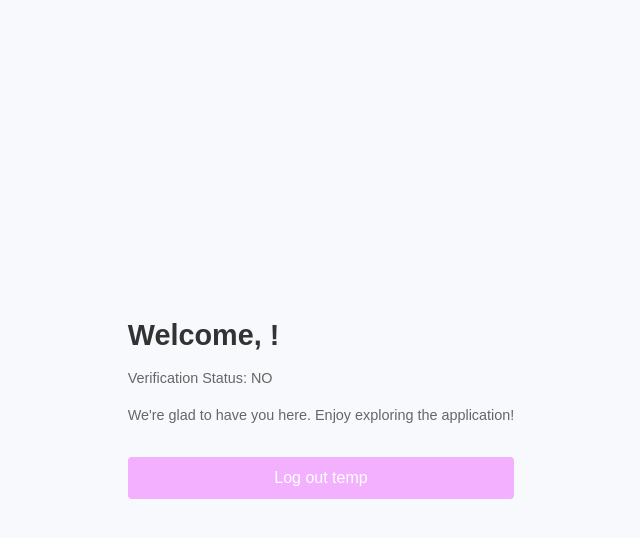
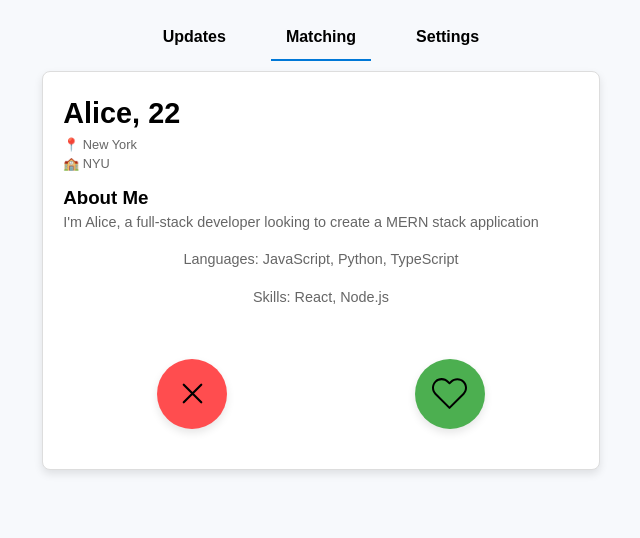
Before and after one commit to cop4331-team18/large-project, a React (Vite) app in the folder frontend/: page /matching in a window 1280 px wide. Before the commit this address led to /. Shown: the top 538 px of the page, without its empty margins (339-979 px from the left). Built offline with nearby package versions, Linux system fonts and the light colour scheme; no server answers.

Commit message:
Created matching page and connected login button to matching page

```diff
--- a/frontend/src/App.tsx
+++ b/frontend/src/App.tsx
@@ -2,6 +2,7 @@ import { useState, useEffect } from 'react';
 import { BrowserRouter as Router, Route, Routes, Navigate } from 'react-router-dom';
 import AuthForm from './AuthForm';
 import HomePage from './HomePage';
+import MatchingPage from './MatchingPage';
 import { apiCall, User } from './util/constants';
 
 function App() {
@@ -28,6 +29,7 @@ function App() {
          path="/login"
          element={<AuthForm fetchUserStatus={fetchUserStatus} isLoggedIn={isLoggedIn}/>}
         />
+        <Route path="/matching" element={<MatchingPage />} />
         <Route
           path="*"
           element={<Navigate to="/" replace />}
--- a/frontend/src/AuthForm.tsx
+++ b/frontend/src/AuthForm.tsx
@@ -21,7 +21,7 @@ function AuthForm({ fetchUserStatus, isLoggedIn }: AuthFormProps) {
 
   useEffect(() => {
     if (isLoggedIn) {
-      navigate("/");
+      navigate("/matching");
     }
   }, [isLoggedIn]);
 
@@ -33,7 +33,8 @@ function AuthForm({ fetchUserStatus, isLoggedIn }: AuthFormProps) {
         password,
       });
       if (response.status === 200) {
-        alert("Login successful!"); // TODO: delete after
+        // alert("Login successful!"); // TODO: delete after
+        navigate("/matching");
         fetchUserStatus();
       }
     } catch (error) {
--- /dev/null
+++ b/frontend/src/MatchingPage.css
@@ -0,0 +1,144 @@
+html, body {
+    height: 100%;
+    margin: 0;
+    padding: 0;
+}
+
+.matching-page {
+    font-family: Arial, sans-serif;
+    min-height: 100vh;
+    width: 100%;
+    padding: 20px;
+    text-align: center;
+  }
+
+  .tabs {
+    display: flex;
+    justify-content: center;
+    margin-top: 15px;
+  }
+
+  .tab {
+    margin: 0 15px;
+    text-align: center;
+    cursor: pointer;
+    font-weight: bold;
+    padding: 10px 15px;
+  }
+
+  .tab.active {
+    color: #0078d7;
+    border-bottom: 2px solid #0078d7;
+  }
+
+  .tab.tab {
+    color: black;
+  }
+
+  .tab-icon {
+    width: 24px;
+    height: 24px;
+    margin-bottom: 5px;
+  }
+
+  .profile-container {
+    margin-top: 10px;
+  }
+
+  .profile-card {
+    margin: 0 auto 20px;
+    padding: 20px;
+    border: 1px solid #ddd;
+    border-radius: 8px;
+    background-color: #fff;
+    box-shadow: 0 4px 8px rgba(0, 0, 0, 0.1);
+  }
+
+  .profile-card h2 {
+    margin: 0;
+    color: black;
+  }
+
+  .profile-card h3 {
+    margin: 10px 0 0px;
+    color: black;
+    text-align: left;
+  }
+
+  .small-spacing {
+    margin: 0 0 0;
+  }
+
+  .large-spacing {
+    margin: 15px 0;
+  }
+
+  .bio {
+    text-align: left;
+    margin-top: 0;
+  }
+
+  .left-title {
+    text-align: left;
+    font-size: 1.8rem;
+    font-weight: bold;
+  }
+
+  .left-text {
+    text-align: left;
+    font-size: 0.8rem;
+  }
+
+  .center-field {
+    text-align: center;
+    font-size: 1rem;
+    margin: 5px 0;
+  }
+
+  .action-buttons {
+    display: flex;
+    justify-content: space-around;
+    align-items: center;
+    width: 100%;
+    padding: 20px 0;
+    margin-top: auto;
+  }
+
+  .reject-btn, .accept-btn {
+    width: 70px; /* Slightly larger buttons */
+    height: 70px;
+    border-radius: 50%; /* Circular shape */
+    border: none;
+    display: flex;
+    align-items: center;
+    justify-content: center;
+    cursor: pointer;
+    transition: transform 0.2s ease, box-shadow 0.2s ease;
+    box-shadow: 0 4px 8px rgba(0, 0, 0, 0.1);
+  }
+
+  /* Decline button with red background */
+  .reject-btn {
+    background-color: #ff4d4f; /* Red color */
+  }
+
+  .reject-btn:hover {
+    transform: scale(1.1); /* Slightly enlarge on hover */
+    box-shadow: 0 6px 12px rgba(255, 77, 79, 0.4); /* Add a glow */
+  }
+
+  /* Accept button with green background */
+  .accept-btn {
+    background-color: #4caf50; /* Green color */
+  }
+
+  .accept-btn:hover {
+    transform: scale(1.1); /* Slightly enlarge on hover */
+    box-shadow: 0 6px 12px rgba(76, 175, 80, 0.4); /* Add a glow */
+  }
+
+  /* Icons inside buttons */
+  .action-buttons img {
+    width: 35px;
+    height: 35px;
+  }
--- /dev/null
+++ b/frontend/src/MatchingPage.tsx
@@ -0,0 +1,109 @@
+import React from "react";
+import { useNavigate } from "react-router-dom";
+import "./MatchingPage.css";
+
+interface Profile {
+  id: string;
+  name: string;
+  age: number;
+  location: string;
+  school: string;
+  languages: string[];
+  skills: string[];
+  bio: string;
+}
+
+const MatchingPage: React.FC = () => {
+  const navigate = useNavigate();
+
+  const mockProfiles: Profile[] = [
+    {
+      id: "1",
+      name: "Alice",
+      age: 22,
+      location: "New York",
+      school: "NYU",
+      languages: ["JavaScript", "Python", "TypeScript"],
+      skills: ["React", "Node.js"],
+      bio: "I'm Alice, a full-stack developer looking to create a MERN stack application",
+    },
+    {
+      id: "2",
+      name: "Bob",
+      age: 25,
+      location: "San Francisco",
+      school: "Stanford",
+      languages: ["C#", "C++", "Python"],
+      skills: ["Unity", "Unreal Engine", "Pygame"],
+      bio: "Hi, I'm Bob, a game developer looking to create a blockbuster game",
+    },
+  ];
+
+  const [currentIndex, setCurrentIndex] = React.useState(0);
+
+  const handleDecision = (decision: "accept" | "reject") => {
+    console.log(`Profile ${mockProfiles[currentIndex].id} was ${decision}ed.`);
+    if (currentIndex < mockProfiles.length - 1) {
+      setCurrentIndex(currentIndex + 1);
+    } else {
+      alert("No more profiles available.");
+    }
+  };
+
+  const currentProfile = mockProfiles[currentIndex];
+
+  return (
+    <div className="matching-page">
+      {/* Tabs */}
+      <div className="tabs">
+        <div
+          className="tab"
+          onClick={() => navigate("/")}
+        >
+          <span>Updates</span>
+        </div>
+        <div className="tab active">
+          <span>Matching</span>
+        </div>
+        <div
+          className="tab"
+          onClick={() => navigate("/")}
+        >
+          <span>Settings</span>
+        </div>
+      </div>
+
+      {/* Current Profile */}
+      <div className="profile-container">
+        {currentProfile ? (
+          <div key={currentProfile.id} className="profile-card">
+            <h2 className="left-title">{currentProfile.name}, {currentProfile.age}</h2>
+            <p className="left-text small-spacing">📍 {currentProfile.location}</p>
+            <p className="left-text small-spacing">🏫 {currentProfile.school}</p>
+            <h3>About Me</h3>
+            <p className = "bio">{currentProfile.bio}</p>
+            <p>Languages: {currentProfile.languages.join(", ")}</p>
+            <p>Skills: {currentProfile.skills.join(", ")}</p>
+
+            <div className="action-buttons">
+              <button
+                className="reject-btn"
+                onClick={() => handleDecision("reject")}>
+                    <img src="/cross.svg"/>
+              </button>
+              <button
+                className="accept-btn"
+                onClick={() => handleDecision("accept")}>
+                    <img src="/heart.svg"/>
+              </button>
+            </div>
+          </div>
+        ) : (
+          <p>No profiles available. Check back later!</p>
+        )}
+      </div>
+    </div>
+  );
+};
+
+export default MatchingPage;
```
Also changed, not shown: frontend/public/cross.svg (added), frontend/public/heart.svg (added).
